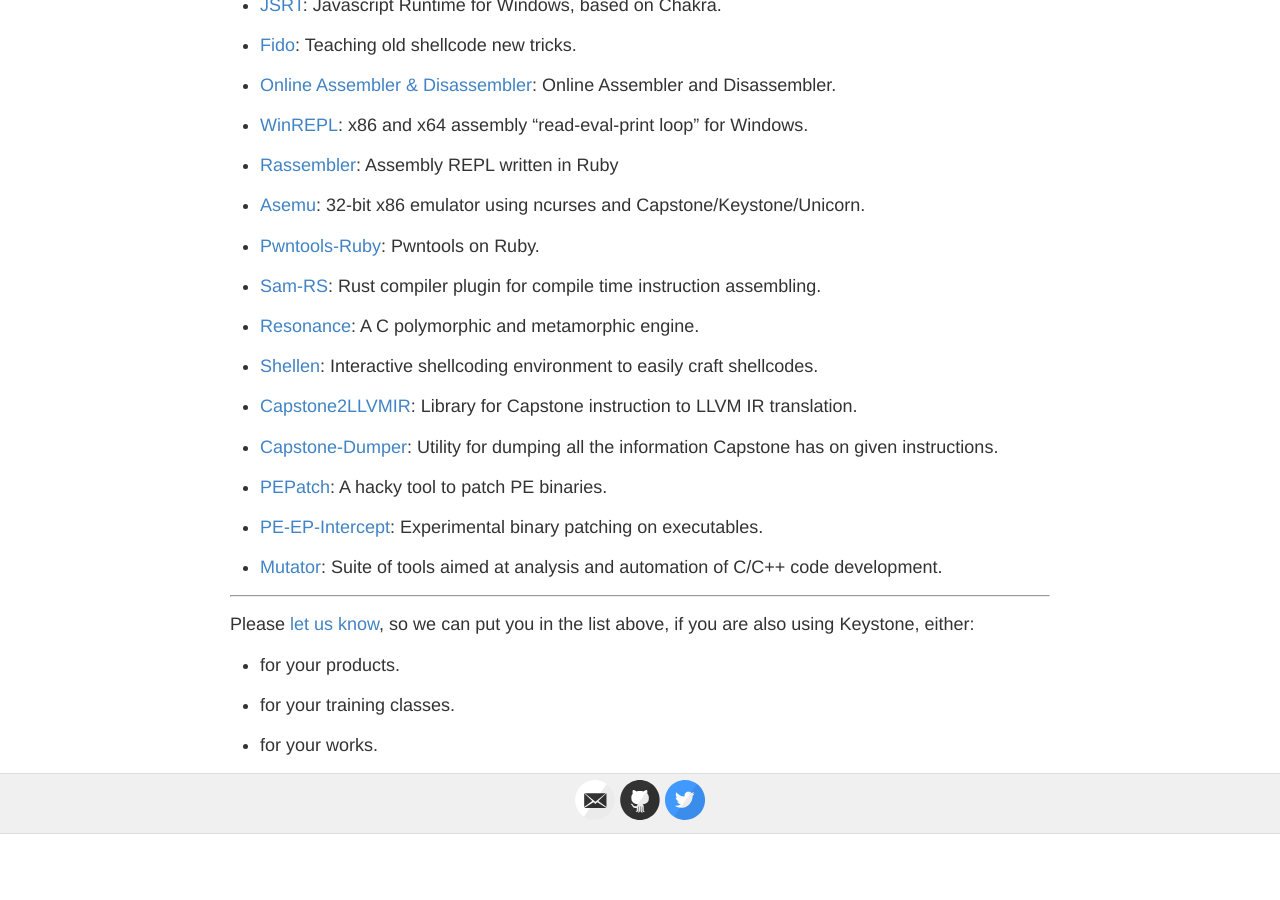
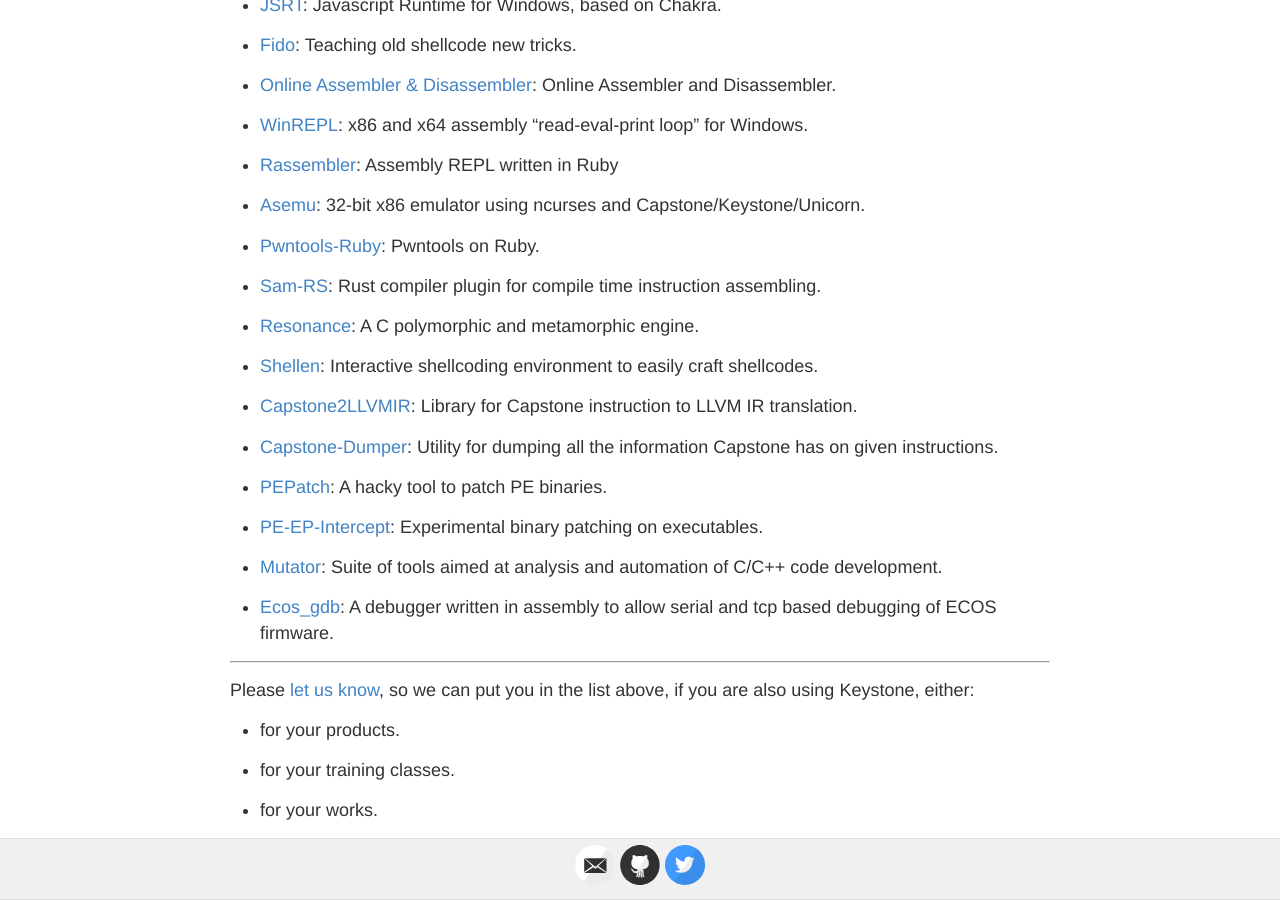
Before and after one commit to keystone-engine/keystone-engine.github.io, a Jekyll site: the page built from showcase.md, in a window 1280 px wide and 900 px high, scrolled down 2285 px. Built offline with Jekyll 4.4.1, drawn with Linux system fonts in a browser that asks for light colours; before the commit the page ends 3119 px from its top, so only the background shows below that; some of the changed lines change nothing that is shown.

Commit message:
showcase

```diff
--- a/showcase.md
+++ b/showcase.md
@@ -6,7 +6,7 @@
 
 ## Showcase
 
-In our knowledge, Keystone has been used by **62** following products (listed in no particular order).
+In our knowledge, Keystone has been used by **63** following products (listed in no particular order).
 
 - [Keypatch](http://keystone-engine.org/keypatch): IDA Pro plugin for code assembling & binary patching.
 
@@ -132,6 +132,8 @@
 
 - [Mutator](https://bloodstalker.github.io/mutator/): Suite of tools aimed at analysis and automation of C/C++ code development.
 
+- [Ecos_gdb](https://github.com/robidev/ecos_gdb): A debugger written in assembly to allow serial and tcp based debugging of ECOS firmware.
+
 ---
 
 Please [let us know](/contact/), so we can put you in the list above, if you are also using Keystone, either:
```
